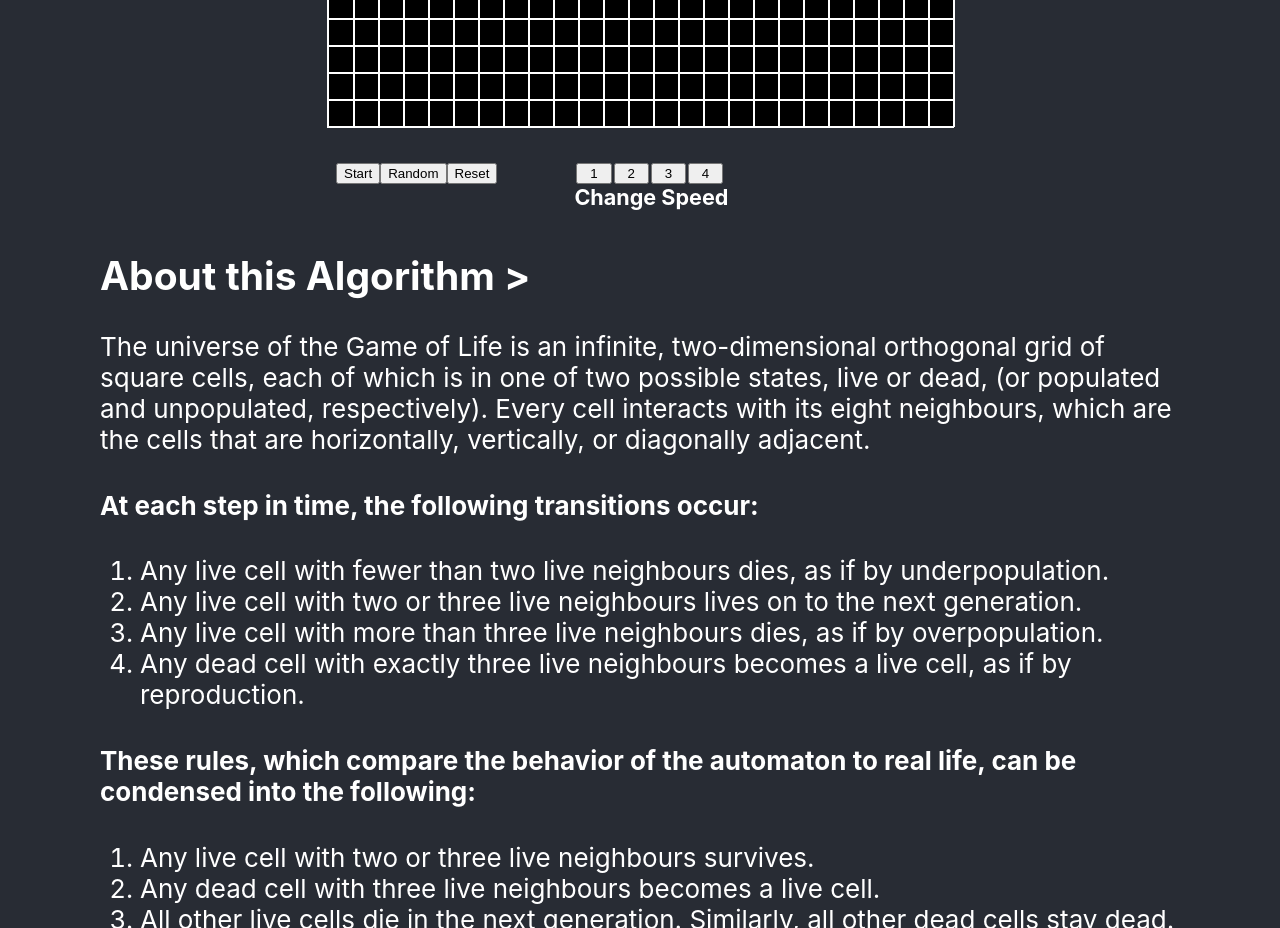
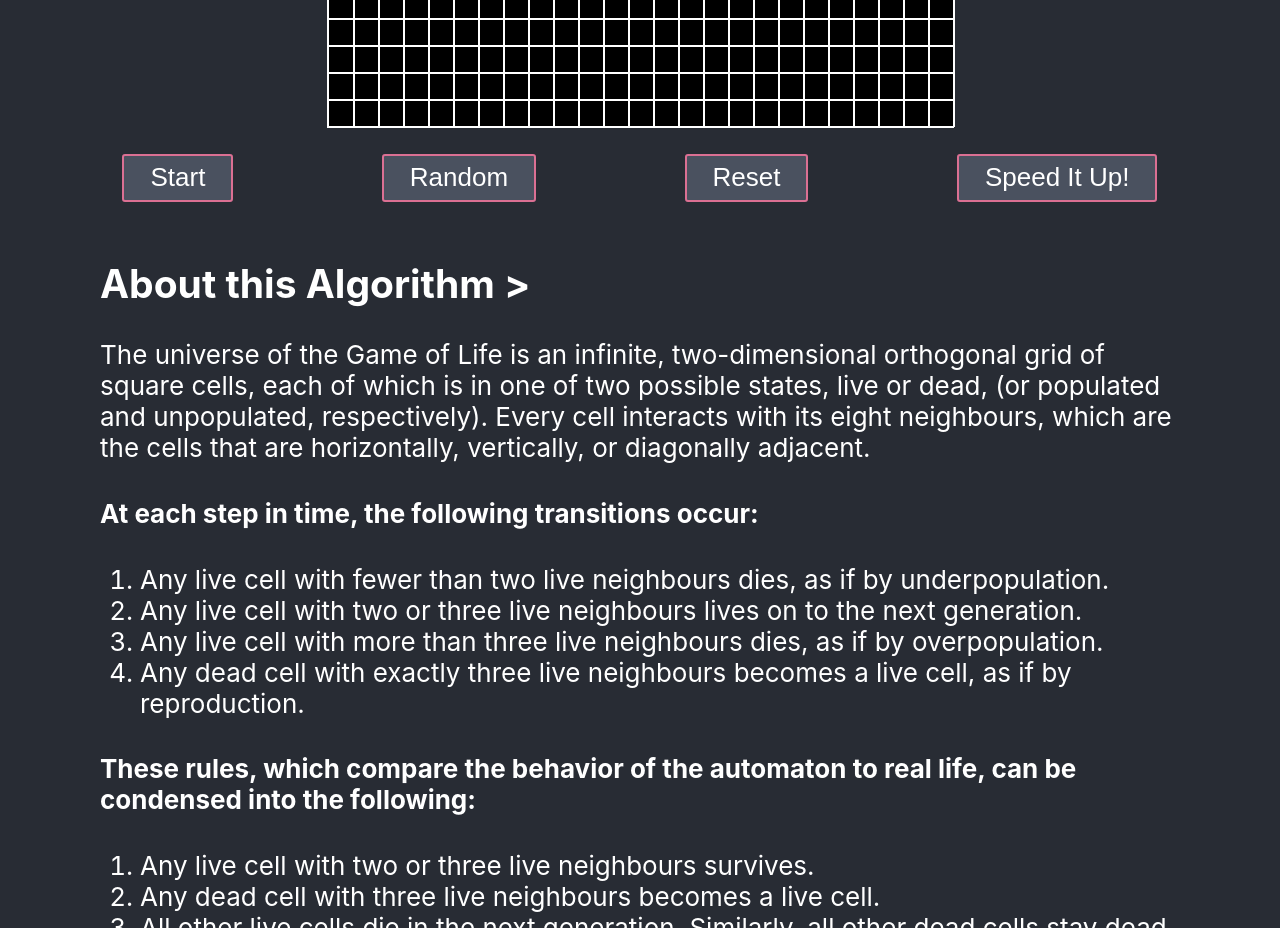
Before and after one commit to barbara-mayfield/cspt8-unit1-build, a React (Create React App) app: page / in a window 1280 px wide. Shown: the part 780-1708 px from the top of the page. Built offline with nearby package versions, Linux system fonts and the light colour scheme.

Commit message:
work: changed back to styled-components for styling

```diff
--- a/src/components/Board/Board.css
+++ b/src/components/Board/Board.css
@@ -11,26 +11,8 @@
 }
 
 .game-controls {
-    text-align: left;
-    margin: 0 auto;
-    margin-left: 21rem;
-    margin-right: 0;
+    text-align: center;
     display: flex;
     align-items: center;
+    justify-content: space-evenly;
 }
-
-.speed-controls {
-    margin-left: 77px;
-    margin-bottom: 9.8px;
-    margin-top: 25px;
-}
-
-.speed-controls button {
-    margin-left: 2px;
-    width: 20%;
-}
-
-.speed-controls h5 {
-    margin: 0;
-    margin-right: 22px;
-}
--- a/src/components/Board/Board.js
+++ b/src/components/Board/Board.js
@@ -1,6 +1,18 @@
 import React, { useState, useCallback, useRef } from "react";
+import styled from "styled-components";
 import "./Board.css";
 import produce from "immer";
+
+const Button = styled.button`
+    background: ${(props) => (props.primary ? "white" : "#4a515f")};
+    color: ${(props) => (props.primary ? "#4a515f" : "white")};
+
+    font-size: 1em;
+    margin: 1em;
+    padding: 0.25em 1em;
+    border: 2px solid palevioletred;
+    border-radius: 3px;
+`;
 
 // Set initial numbers of rows and columns
 const numRows = 25;
@@ -113,16 +125,13 @@ const GameBoard = () => {
                     }
                 });
             });
-
-            setTimeout(startGame, 1200);
         }
+        setTimeout(startGame, 1200);
     }, []);
 
-    const gameSpeed = (func, seconds) => {
-        if (isRunningRef.current) {
-            clearTimeout();
-            setTimeout(func, seconds);
-        }
+    const gameSpeed = (func, second) => {
+        clearTimeout();
+        setTimeout(func, second);
     };
 
     return (
@@ -183,7 +192,7 @@ const GameBoard = () => {
                 }
             </div>
             <div className="game-controls">
-                <button
+                <Button
                     className="s-button"
                     onClick={() => {
                         setRunning(!isRunning);
@@ -194,11 +203,11 @@ const GameBoard = () => {
                     }}
                 >
                     {isRunning ? "Stop" : "Start"}
-                </button>
-                <button className="random" onClick={() => generateRandom()}>
+                </Button>
+                <Button className="random" onClick={() => generateRandom()}>
                     Random
-                </button>
-                <button
+                </Button>
+                <Button
                     className="reset-button"
                     onClick={() => {
                         setGrid(generateGrid());
@@ -207,14 +216,10 @@ const GameBoard = () => {
                     }}
                 >
                     Reset
-                </button>
-                <div className="speed-controls">
-                    <button onClick={gameSpeed(startGame, 1200)}>1</button>
-                    <button onClick={gameSpeed(startGame, 1000)}>2</button>
-                    <button onClick={gameSpeed(startGame, 750)}>3</button>
-                    <button onClick={gameSpeed(startGame, 500)}>4</button>
-                    <h5>Change Speed</h5>
-                </div>
+                </Button>
+                <Button onClick={() => gameSpeed(startGame, 1000)}>
+                    Speed It Up!
+                </Button>
             </div>
         </div>
     );
```
Also changed, not shown: 1 other file (tests, documents, lock files or other folders).
